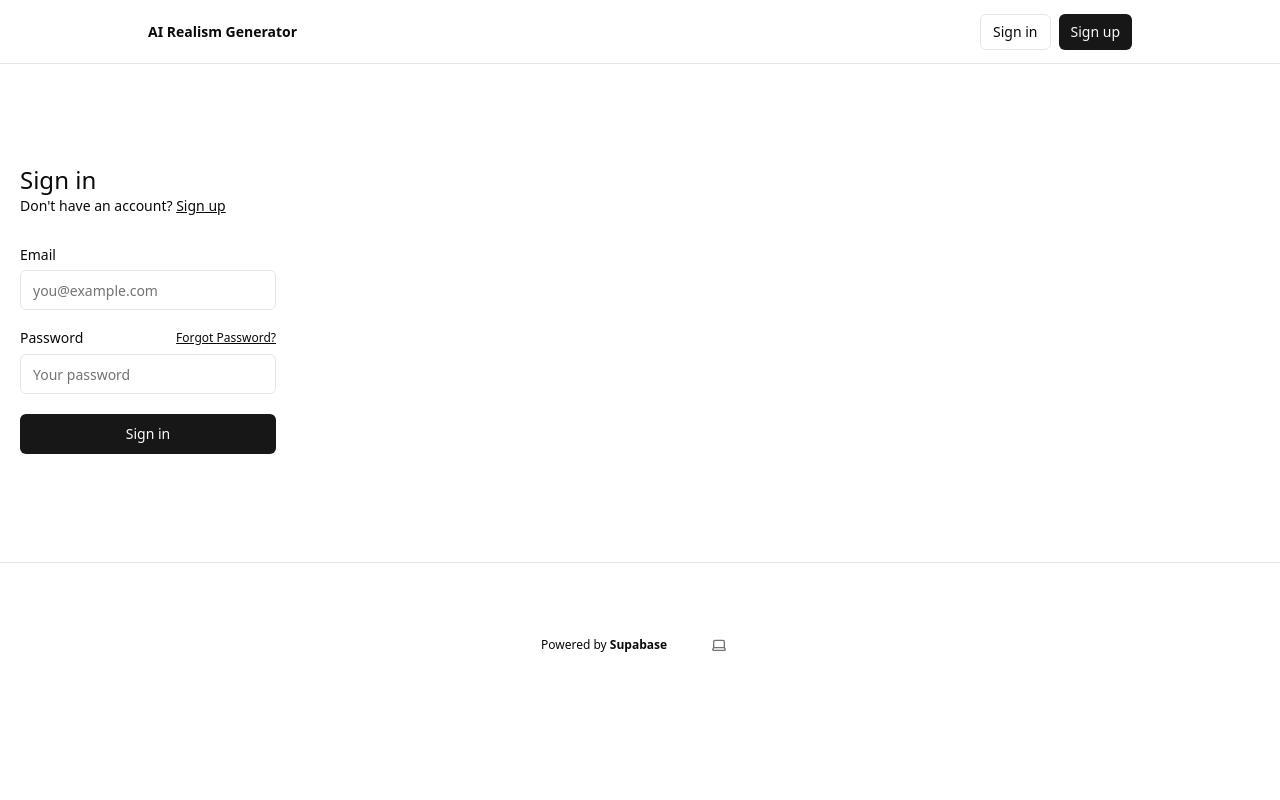
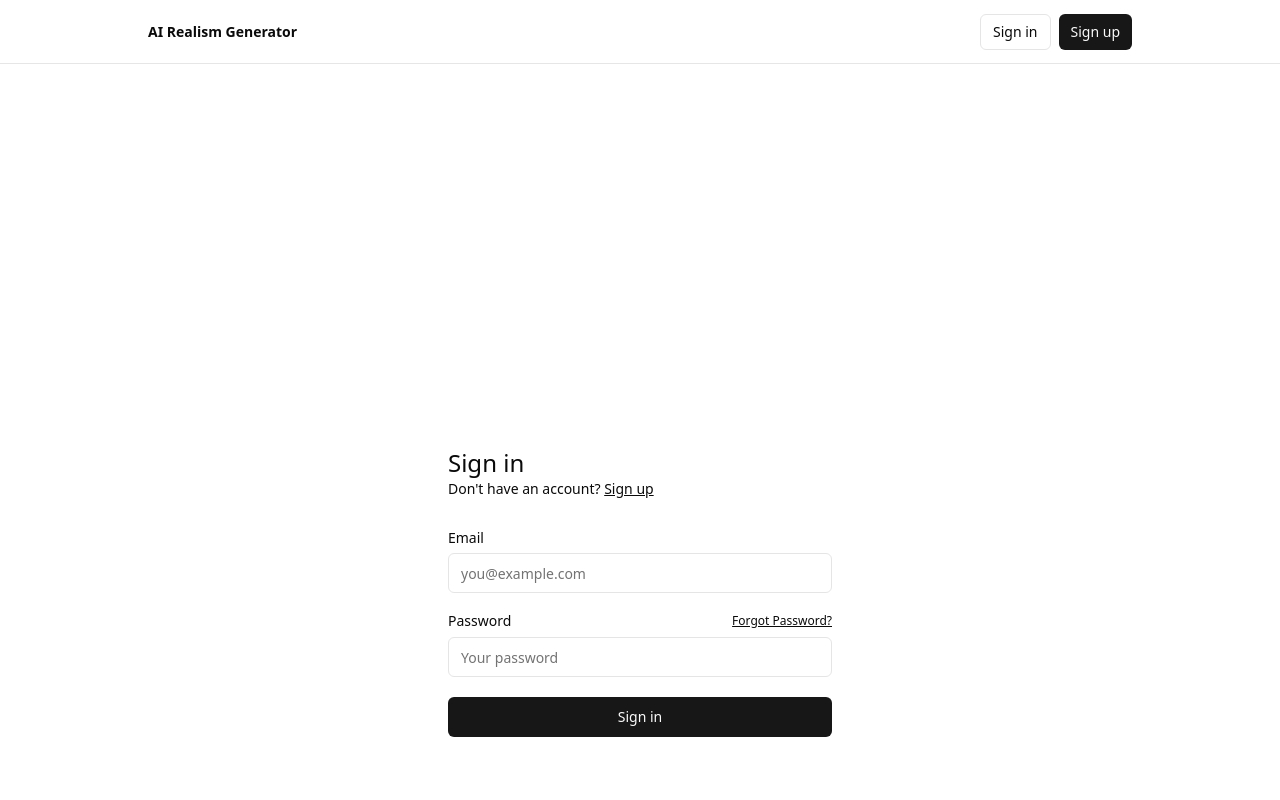
Before and after one commit to ZacJMagee/content-machine-webapp, a Next.js app: page /sign-in in a window 1280 px wide. Shown: the top 800 px of the page. Built offline with nearby package versions, Linux system fonts and the light colour scheme; no server answers.

Commit message:
Fixed login screen

```diff
--- a/app/(auth-pages)/layout.tsx
+++ b/app/(auth-pages)/layout.tsx
@@ -1,9 +1,14 @@
+// app/(auth-pages)/layout.tsx
 export default async function Layout({
   children,
 }: {
   children: React.ReactNode;
 }) {
   return (
-    <div className="max-w-7xl flex flex-col gap-12 items-start">{children}</div>
+    <div className="flex-1 flex items-center justify-center py-8">
+      <div className="w-full max-w-md mx-auto px-4">
+        {children}
+      </div>
+    </div>
   );
 }
--- a/app/(auth-pages)/sign-in/page.tsx
+++ b/app/(auth-pages)/sign-in/page.tsx
@@ -8,7 +8,9 @@ import Link from "next/link";
 export default async function Login(props: { searchParams: Promise<Message> }) {
   const searchParams = await props.searchParams;
   return (
-    <form className="flex-1 flex flex-col min-w-64">
+    <div className="flex min-h-screen items-center justify-center p-4">
+      <div className="w-full max-w-md">
+        <form className="flex flex-col w-full">
           <h1 className="text-2xl font-medium">Sign in</h1>
           <p className="text-sm text-foreground">
             Don't have an account?{" "}
@@ -40,5 +42,7 @@ export default async function Login(props: { searchParams: Promise<Message> }) {
             <FormMessage message={searchParams} />
           </div>
         </form>
+      </div>
+    </div>
   );
 }
--- a/app/layout.tsx
+++ b/app/layout.tsx
@@ -1,3 +1,4 @@
+// app/layout.tsx
 import { EnvVarWarning } from "@/components/env-var-warning";
 import HeaderAuth from "@/components/header-auth";
 import { ThemeSwitcher } from "@/components/theme-switcher";
```
Lines whose indentation alone changed are shown as unchanged.
